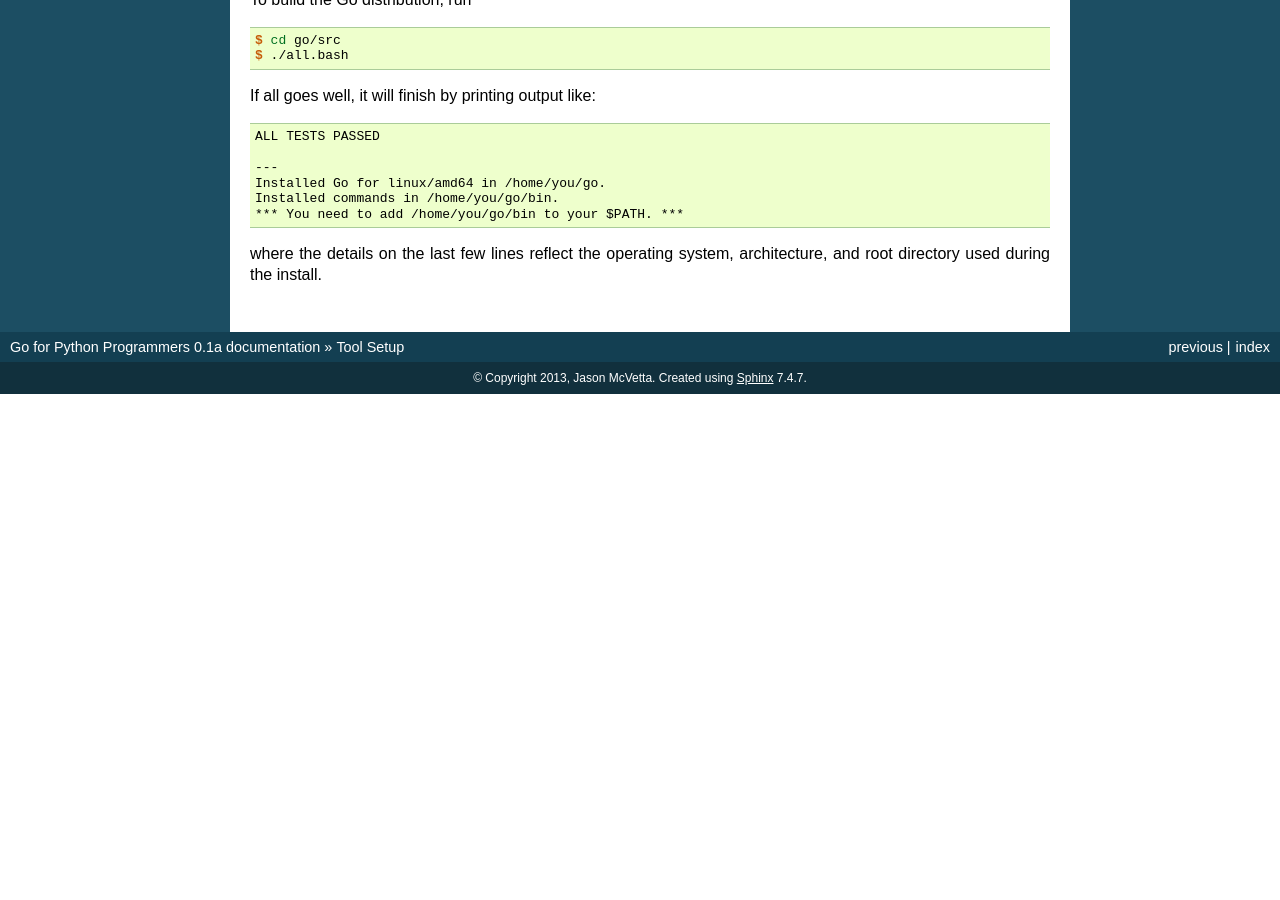
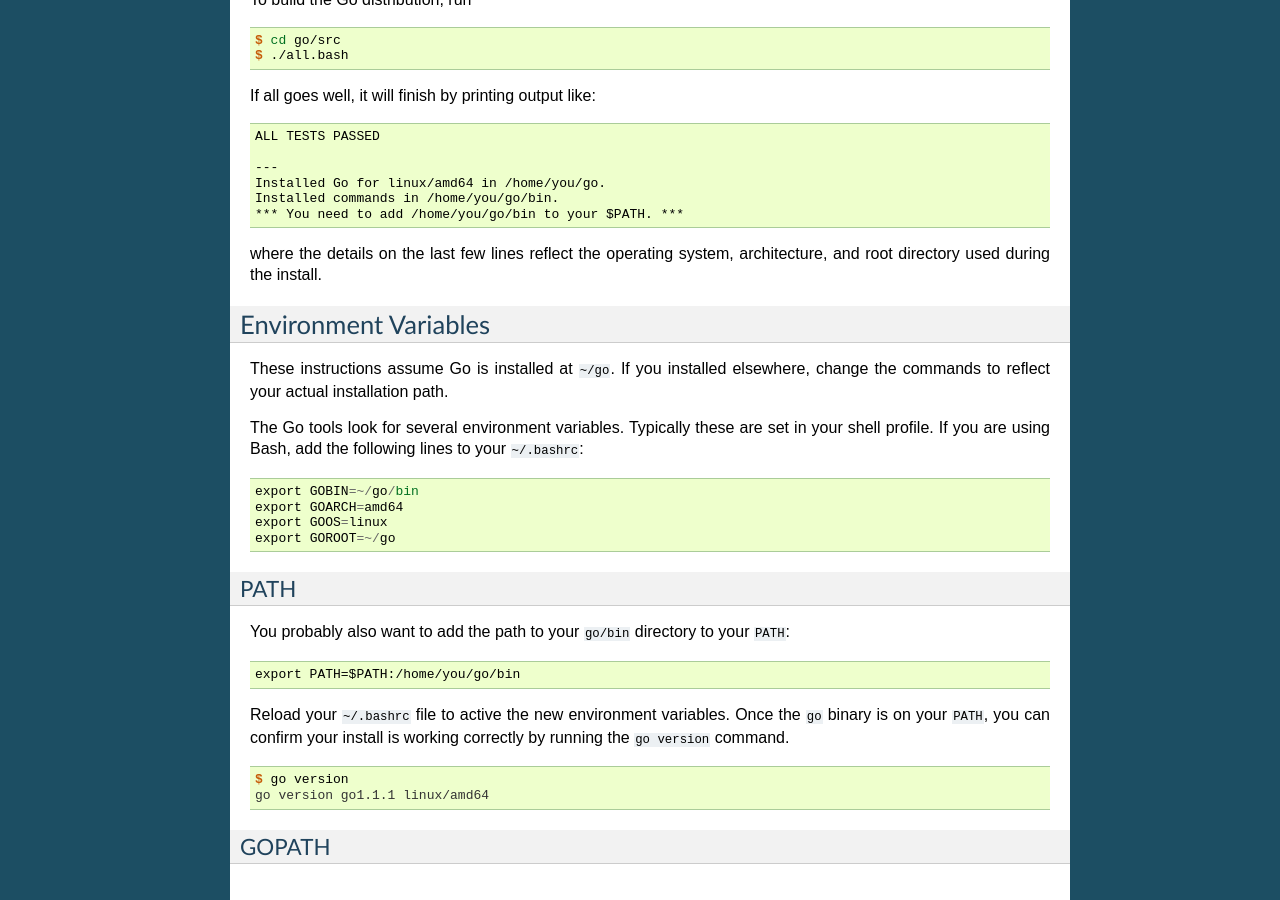
Before and after one commit to jmcvetta/golang-for-python-programmers, a Sphinx documentation site: the page built from source/setup.rst, in a window 1280 px wide and 900 px high, scrolled down 831 px. Built offline with Sphinx 7.4.7, drawn with Linux system fonts in a browser that asks for light colours; before the commit the page ends 1225 px from its top, so only the background shows below that; some of the changed text lies outside the part shown.

Commit message:
environment variables

```diff
--- a/source/setup.rst
+++ b/source/setup.rst
@@ -71,6 +71,46 @@ where the details on the last few lines reflect the operating system,
 architecture, and root directory used during the install.
 
 
+Environment Variables
+=====================
+
+These instructions assume Go is installed at ``~/go``.  If you installed
+elsewhere, change the commands to reflect your actual installation path.
+
+The Go tools look for several environment variables.  Typically these are set in
+your shell profile.  If you are using Bash, add the following lines to your
+``~/.bashrc``::
+
+   export GOBIN=~/go/bin
+   export GOARCH=amd64
+   export GOOS=linux
+   export GOROOT=~/go
+
+
+PATH
+----
+
+You probably also want to add the path to your ``go/bin`` directory to your ``PATH``::
+
+   export PATH=$PATH:/home/you/go/bin
+
+Reload your ``~/.bashrc`` file to active the new environment variables.  Once
+the ``go`` binary is on your ``PATH``, you can confirm your install is working
+correctly by running the ``go version`` command.
+
+.. code-block:: console
+
+   $ go version
+   go version go1.1.1 linux/amd64
+
+
+GOPATH
+------
+
+
+
+
+
 .. _`Getting Started`: http://golang.org/doc/install
 .. _`official downloads page`: https://code.google.com/p/go/downloads/list
 .. _`Installing Go from source`: http://golang.org/doc/install/source
```
